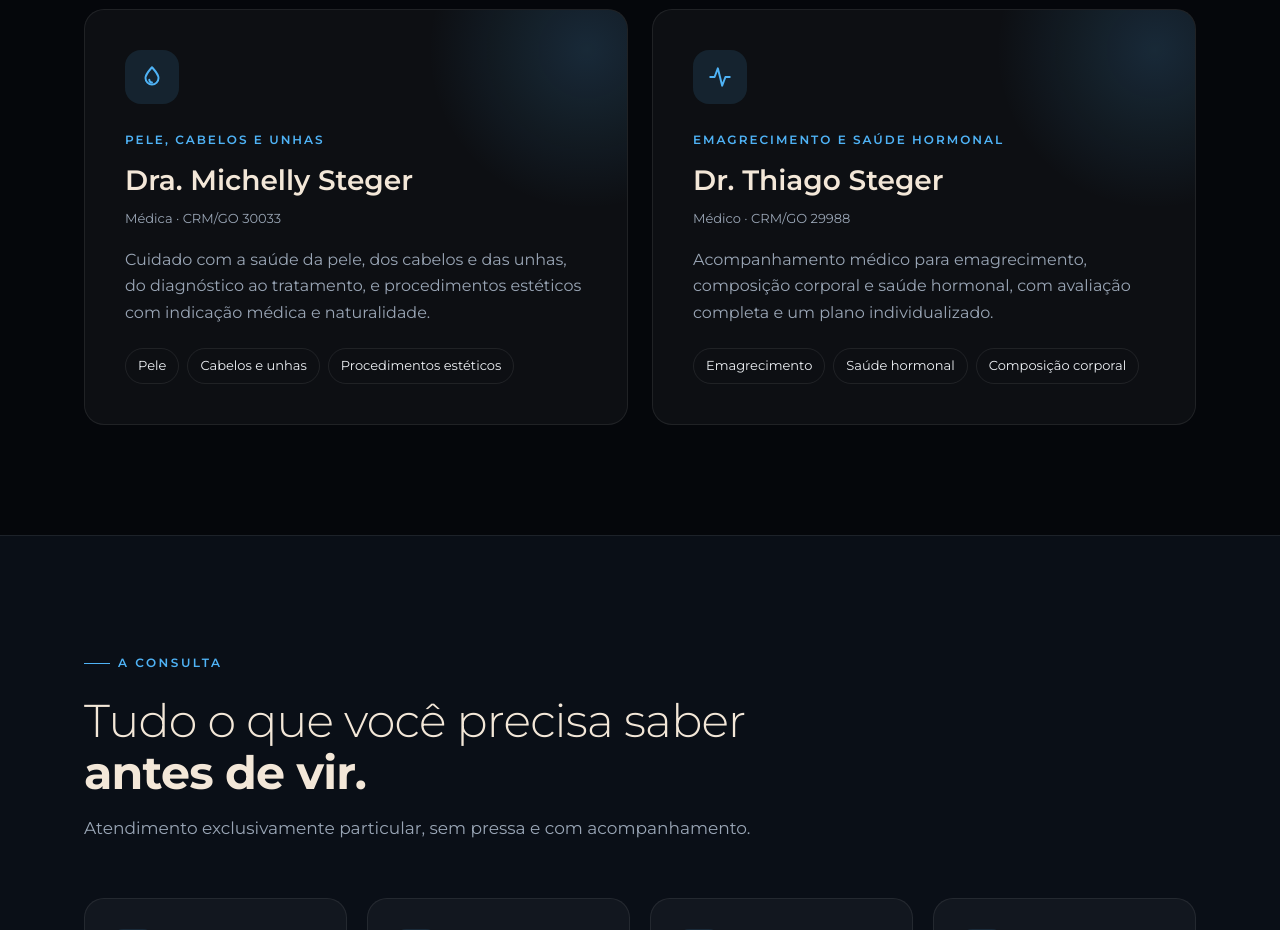
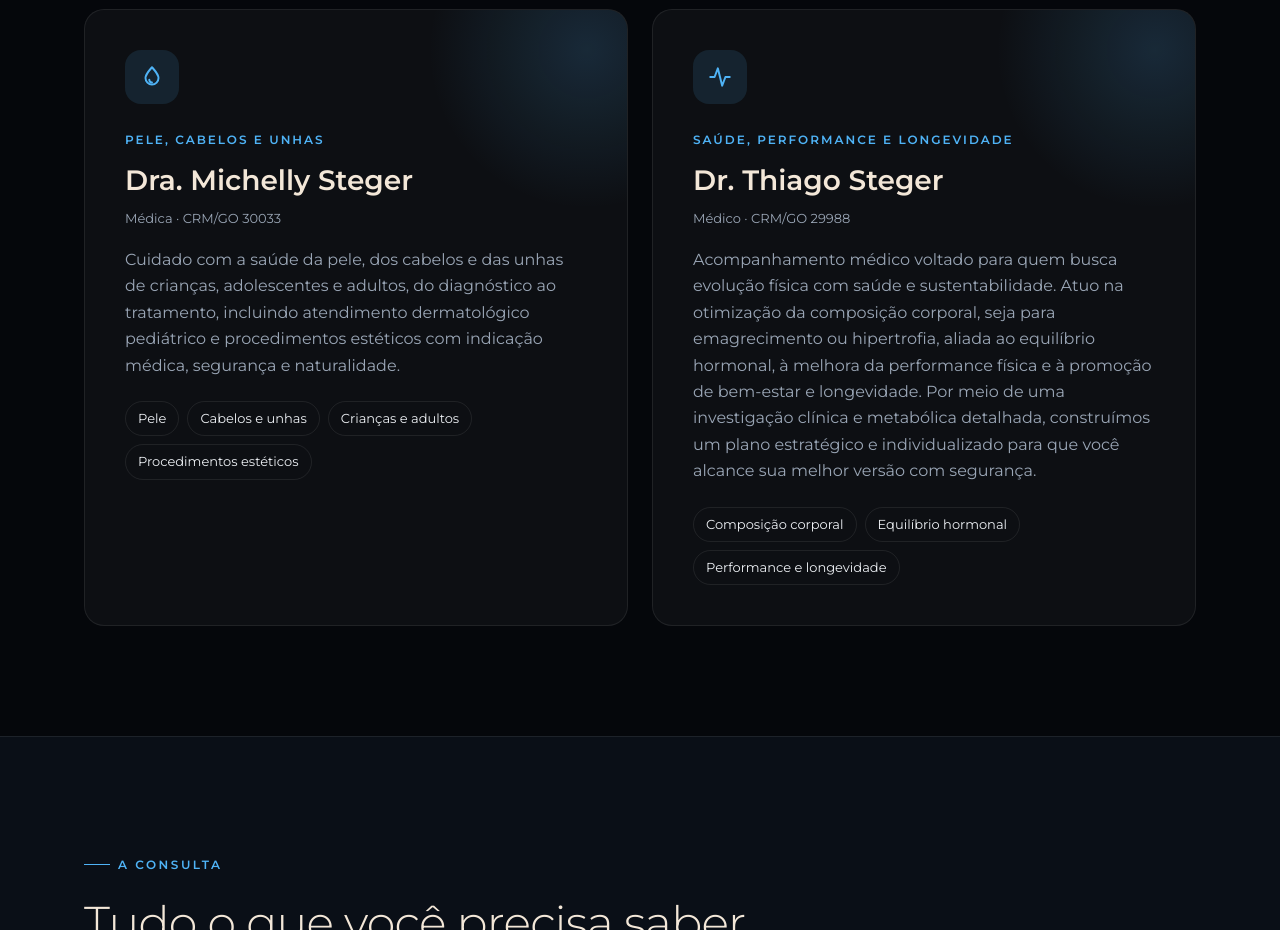
Before and after one commit to thiagoigor/steger-site, a plain HTML site: page index.html in a window 1280 px wide. Shown: the part 1180-2110 px from the top of the page. Drawn offline with Linux system fonts and the light colour scheme.

Commit message:
feat: descrições novas dos médicos, enviadas pela clínica
Co-Authored-By: Claude Opus 5.5 <noreply@anthropic.com>

```diff
--- a/index.html
+++ b/index.html
@@ -268,16 +268,16 @@
         <div class="area">Pele, cabelos e unhas</div>
         <h3>Dra. Michelly Steger</h3>
         <div class="crm">Médica · CRM/GO 30033</div>
-        <p>Cuidado com a saúde da pele, dos cabelos e das unhas, do diagnóstico ao tratamento, e procedimentos estéticos com indicação médica e naturalidade.</p>
-        <div class="tags"><span>Pele</span><span>Cabelos e unhas</span><span>Procedimentos estéticos</span></div>
+        <p>Cuidado com a saúde da pele, dos cabelos e das unhas de crianças, adolescentes e adultos, do diagnóstico ao tratamento, incluindo atendimento dermatológico pediátrico e procedimentos estéticos com indicação médica, segurança e naturalidade.</p>
+        <div class="tags"><span>Pele</span><span>Cabelos e unhas</span><span>Crianças e adultos</span><span>Procedimentos estéticos</span></div>
       </article>
       <article class="especialidade revela">
         <div class="icone"><svg viewBox="0 0 24 24" fill="none" stroke="currentColor" stroke-width="1.8" stroke-linecap="round" stroke-linejoin="round"><path d="M3 12h4l3-8 4 16 3-8h4"/></svg></div>
-        <div class="area">Emagrecimento e saúde hormonal</div>
+        <div class="area">Saúde, Performance e Longevidade</div>
         <h3>Dr. Thiago Steger</h3>
         <div class="crm">Médico · CRM/GO 29988</div>
-        <p>Acompanhamento médico para emagrecimento, composição corporal e saúde hormonal, com avaliação completa e um plano individualizado.</p>
-        <div class="tags"><span>Emagrecimento</span><span>Saúde hormonal</span><span>Composição corporal</span></div>
+        <p>Acompanhamento médico voltado para quem busca evolução física com saúde e sustentabilidade. Atuo na otimização da composição corporal, seja para emagrecimento ou hipertrofia, aliada ao equilíbrio hormonal, à melhora da performance física e à promoção de bem-estar e longevidade. Por meio de uma investigação clínica e metabólica detalhada, construímos um plano estratégico e individualizado para que você alcance sua melhor versão com segurança.</p>
+        <div class="tags"><span>Composição corporal</span><span>Equilíbrio hormonal</span><span>Performance e longevidade</span></div>
       </article>
     </div>
   </div>
```
